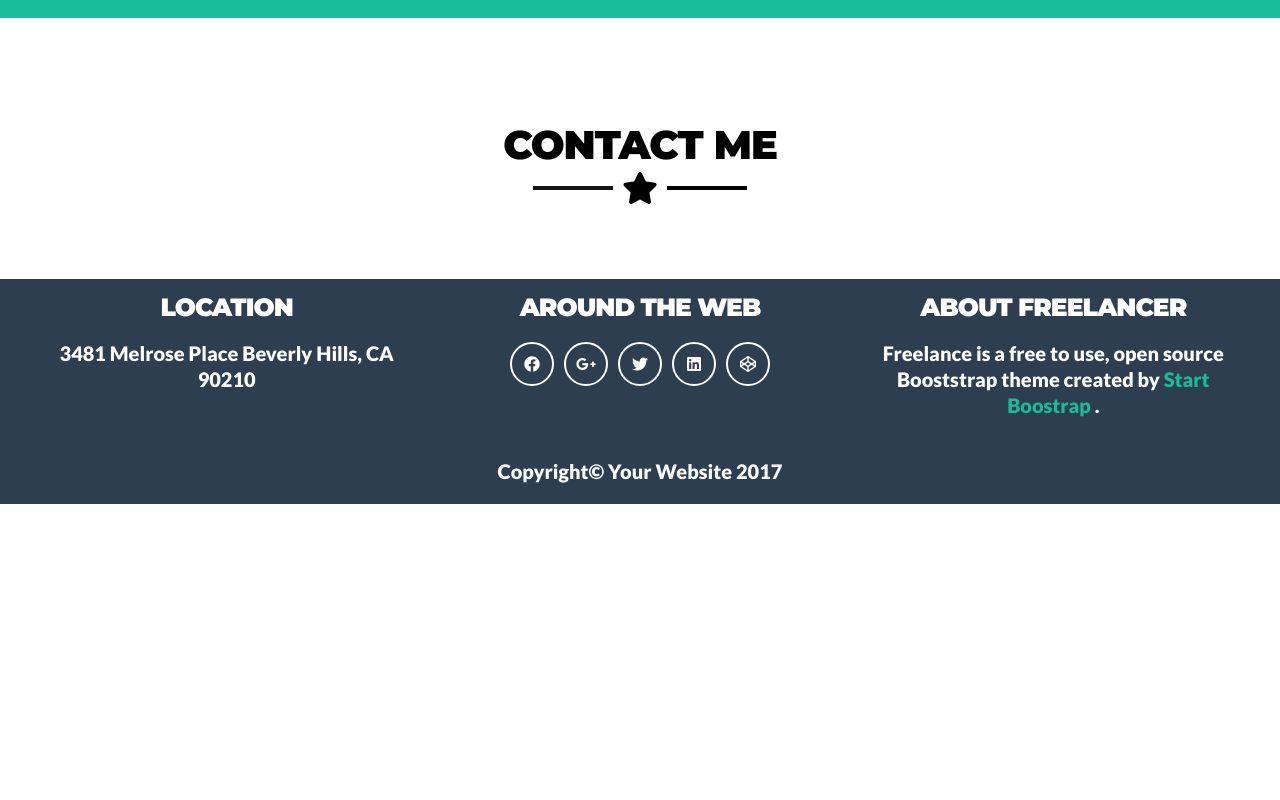
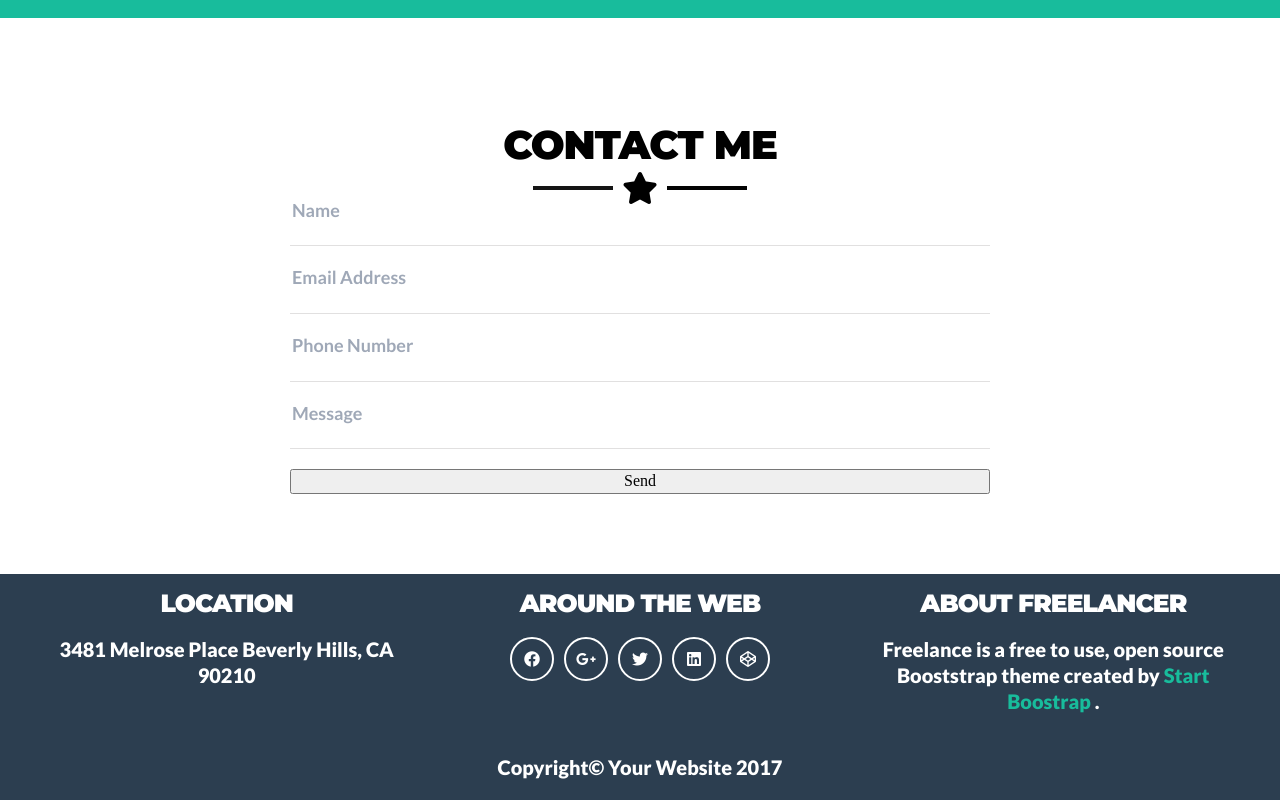
Before and after one commit to nelsonronaldobr/start-boostrap-react, a React (Vite) app: page / in a window 1280 px wide. Shown: the part 2201-3001 px from the top of the page. Before the commit the page ends 2705 px from the top, so only its background shows below. Built offline with nearby package versions, Linux system fonts and the light colour scheme.

Commit message:
update changes in section form

```diff
--- a/src/components/sections/SectionContact.jsx
+++ b/src/components/sections/SectionContact.jsx
@@ -1,14 +1,42 @@
 import { Container } from '../Container';
 import { Title } from '../Title';
 import { IconStart } from '../IconStarts';
-import style from '../../css-modules/SectionContact.module.css'
+import style from '../../css-modules/SectionContact.module.css';
 export const SectionContact = ({ id }) => {
     return (
-        <div id={id} >
+        <div id={id}>
             <Container className={style['section-contact__background']}>
                 <section className={style['section-contact']}>
-                    <Title className={style['section-contact__title']}>CONTACT ME</Title>
-                    <IconStart className={'start-icon__black'} color={'black'}/>
+                    <Title className={style['section-contact__title']}>
+                        CONTACT ME
+                    </Title>
+                    <IconStart
+                        className={'start-icon__black'}
+                        color={'black'}
+                    />
+                    <form className={`${style['section-contact__form']} ${style['container']}`}>
+                        <input
+                            type='text'
+                            className='input-field'
+                            placeholder='Name'
+                        />
+                        <input
+                            type='text'
+                            className='input-field'
+                            placeholder='Email Address'
+                        />
+                        <input
+                            type='text'
+                            className='input-field'
+                            placeholder='Phone Number'
+                        />
+                        <input
+                            type='text'
+                            className='input-field'
+                            placeholder='Message'
+                        />
+                        <button className='button-line'>Send</button>
+                    </form>
                 </section>
             </Container>
         </div>
--- a/src/css-modules/SectionContact.module.css
+++ b/src/css-modules/SectionContact.module.css
@@ -19,5 +19,43 @@
     text-transform: uppercase;
     padding: 0 0 0;
     margin-bottom: 15px;
+}
 
+.section-contact__form {
+    display: flex;
+    flex-direction: column;
+    margin: 20px;
+    margin-top: 35px;
 }
+
+.button-line {
+    background-color: var(--color-secondary);
+    border: none;
+    color: var(--color-background);
+    padding: 10px;
+    font-size: 16px;
+    text-align: center;
+    position: relative;
+    width: 15%;
+}
+.section-contact__form input {
+    border: none;
+    font-weight: 700;
+    padding-bottom: 25px;
+    font-size: 18px;
+    margin-bottom: 20px;
+    border-bottom: 1px solid rgba(186, 184, 184, 0.437);
+    outline: none;
+    color: #9fa8b7;
+    font-family: var(--font-secondary);
+}
+
+.section-contact__form input::placeholder {
+    color: #9fa8b7;
+}
+
+.container {
+    max-width: 700px;
+    margin: 0 auto;
+    width: 100%;
+}
```
